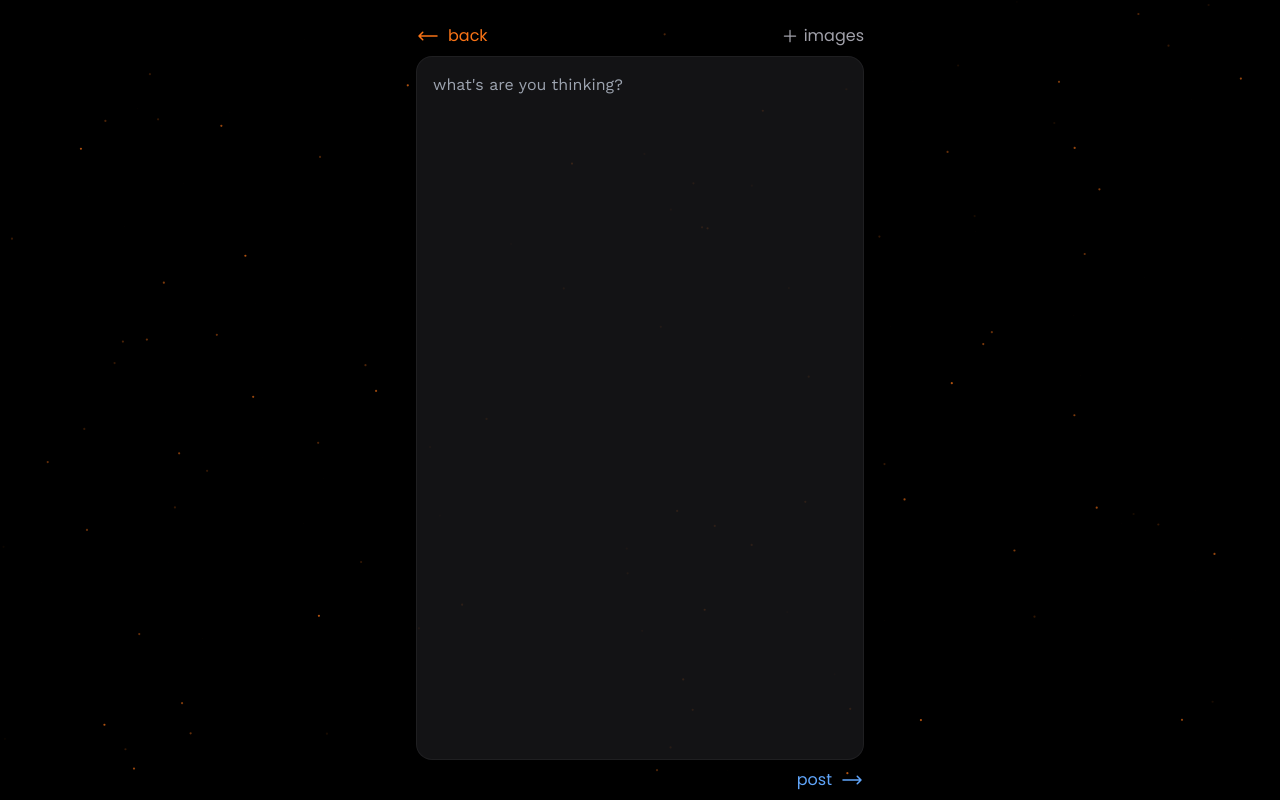
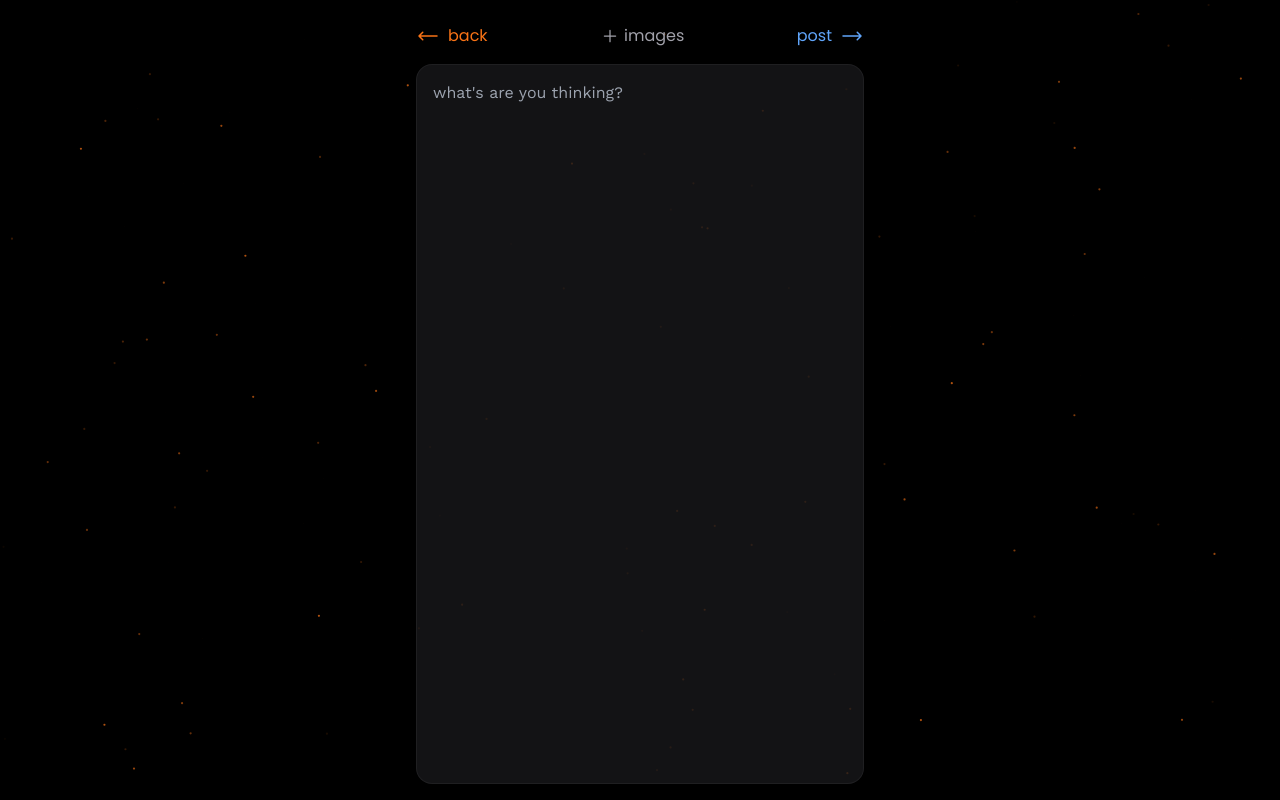
Before and after one commit to rittikbasu/thegarden, a Next.js app: page /post in a window 1280 px wide. Built offline with nearby package versions, Linux system fonts and the light colour scheme.

Commit message:
feat: add icons + place all buttons on top

```diff
--- a/src/pages/note.jsx
+++ b/src/pages/note.jsx
@@ -11,6 +11,8 @@ import DeleteModal from "@/components/DeleteModal";
 import { IoAddOutline } from "react-icons/io5";
 import { HiArrowLongLeft } from "react-icons/hi2";
 import { IoMdCloseCircle } from "react-icons/io";
+import { AiFillEdit } from "react-icons/ai";
+import { MdOutlineFileDownloadDone } from "react-icons/md";
 
 export default function NotePage({ previousPath }) {
   const router = useRouter();
@@ -84,6 +86,8 @@ export default function NotePage({ previousPath }) {
   function handleCancel() {
     setEditedNote(text);
     setImageUrls(createImageUrls(images));
+    setEditedImages(images);
+    setIsEditing(false);
   }
 
   async function handleSave() {
@@ -133,13 +137,26 @@ export default function NotePage({ previousPath }) {
             </div>
           </Link>
         )}
+        <div className="flex justify-center items-center">
+          <button
+            className="text-red-500"
+            onClick={isEditing ? handleCancel : handleDelete}
+          >
+            {isEditing ? "cancel" : "delete"}
+          </button>
+        </div>
         {isEditing ? (
-          <button className="text-blue-400" onClick={handleSave}>
-            {text === editedNote ? "done" : "save"}
+          <button
+            className="text-blue-400 flex items-center"
+            onClick={handleSave}
+          >
+            done
+            <MdOutlineFileDownloadDone className="inline-block w-5 h-5 ml-2" />
           </button>
         ) : (
           <button className="text-blue-400" onClick={handleEdit}>
             edit
+            <AiFillEdit className="inline-block w-5 h-5 ml-2" />
           </button>
         )}
       </div>
@@ -191,11 +208,6 @@ export default function NotePage({ previousPath }) {
           </div>
         )}
       </div>
-      <div className="flex justify-end px-2 pt-2">
-        <button className="text-red-500" onClick={handleDelete}>
-          {isEditing ? "cancel" : "delete"}
-        </button>
-      </div>
       <DeleteModal
         isOpen={showModal}
         onDelete={handleConfirmDelete}
--- a/src/pages/post.jsx
+++ b/src/pages/post.jsx
@@ -76,7 +76,7 @@ const Post = ({ previousPath }) => {
     }
   };
   return (
-    <div className="flex flex-col h-screen">
+    <div className="flex flex-col h-screen pb-4">
       <Head>
         <title>post - the garden</title>
         <meta
@@ -84,7 +84,7 @@ const Post = ({ previousPath }) => {
           content="initial-scale=1, maximum-scale=1, user-scalable=no"
         />
       </Head>
-      <div className="flex items-center justify-between gap-x-4 pt-6 pb-2">
+      <div className="flex items-center justify-between pt-6 pb-4">
         <Link href={linkPath} passHref>
           <div
             className={clsx("flex items-center justify-center text-orange-500")}
@@ -111,6 +111,12 @@ const Post = ({ previousPath }) => {
               className="hidden focus:outline-none outline-none"
               ref={fileInputRef}
             />
+          </div>
+        </button>
+        <button className="text-blue-400 rounded-md" onClick={handleSubmit}>
+          <div className="flex items-center justify-center">
+            <span>post</span>
+            <HiArrowLongRight className="w-6 h-6 ml-2" />
           </div>
         </button>
       </div>
@@ -152,14 +158,6 @@ const Post = ({ previousPath }) => {
           </div>
         )}
       </div>
-      <div className="flex items-center justify-end py-2">
-        <button className="text-blue-400 rounded-md" onClick={handleSubmit}>
-          <div className="flex items-center justify-center">
-            <span>post</span>
-            <HiArrowLongRight className="w-6 h-6 ml-2" />
-          </div>
-        </button>
-      </div>
     </div>
   );
 };
```
